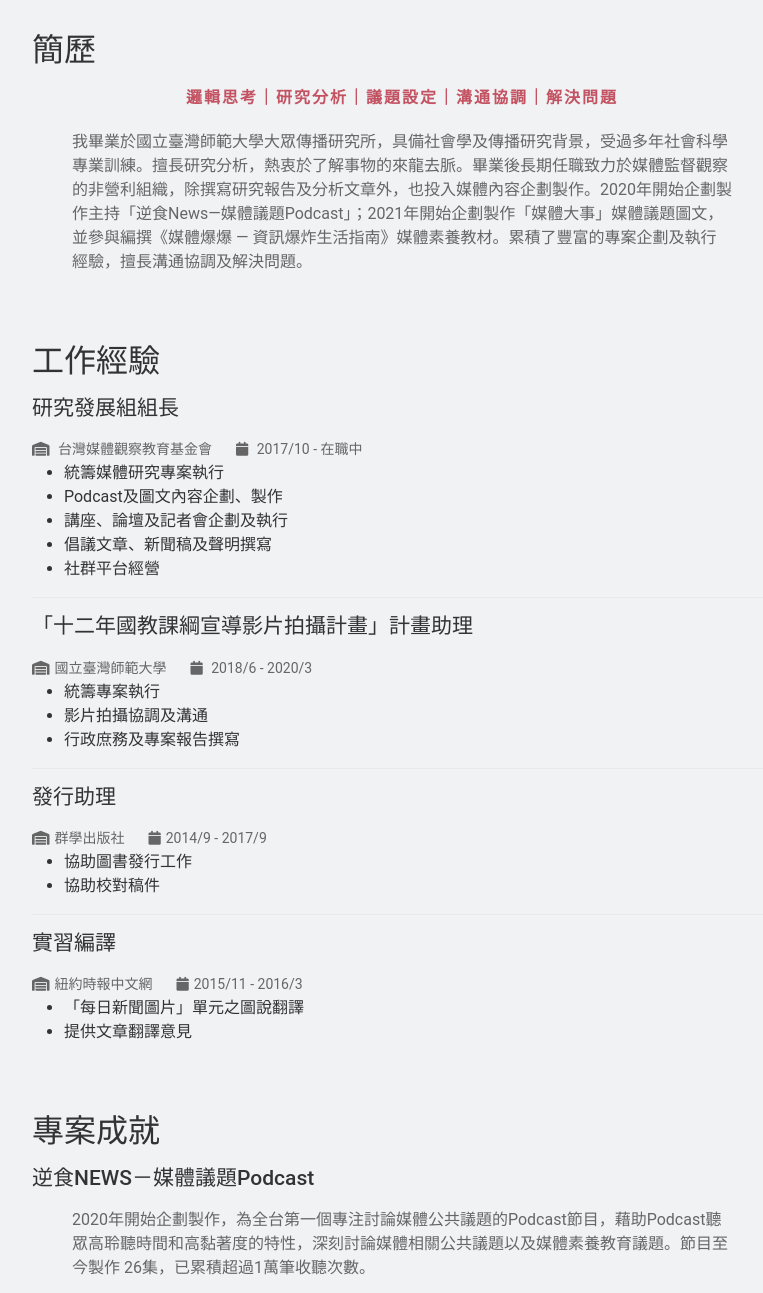
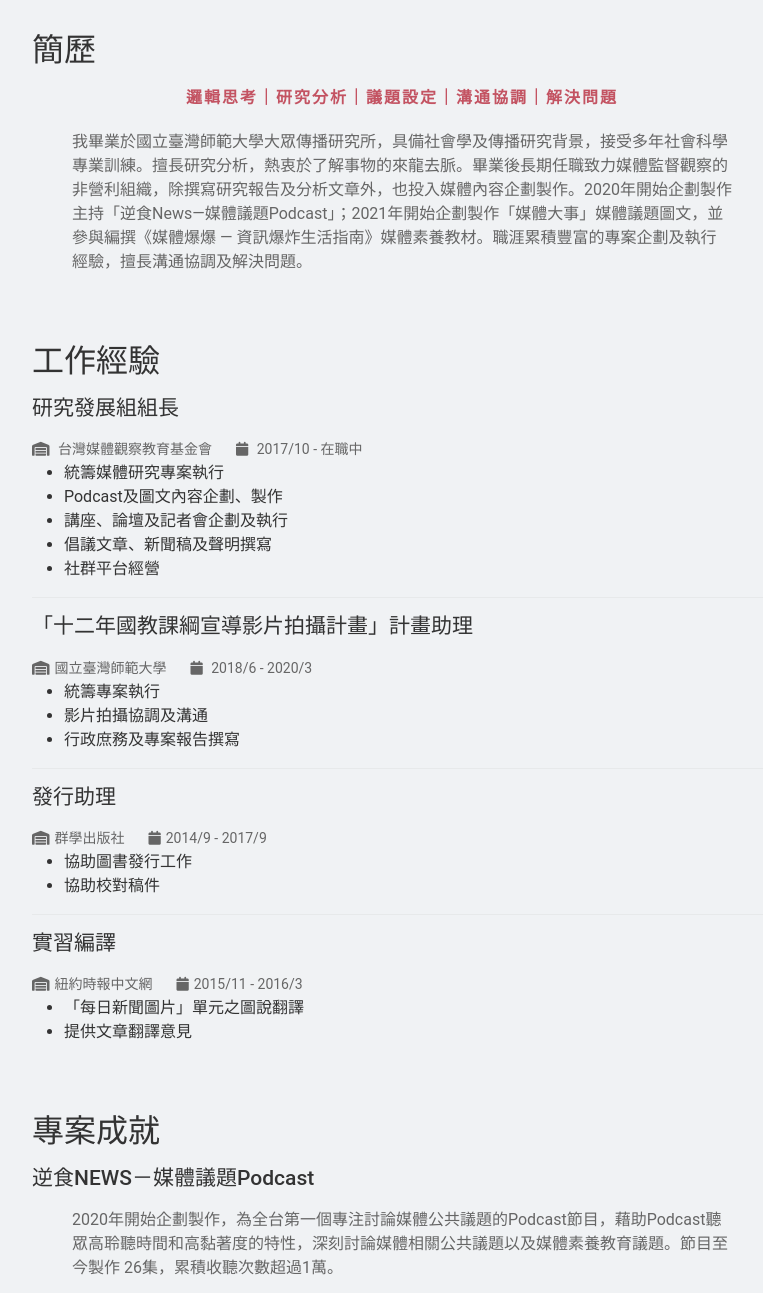
Before and after one commit to renhaojheng/resume, a plain HTML site: page index.html in a window 1280 px wide. Shown: the part 280-1573 px from the top of the page, without its empty margins (238-1001 px from the left). Drawn offline with nearby package versions, Linux system fonts and the light colour scheme.

Commit message:
modify index

```diff
--- a/index.html
+++ b/index.html
@@ -43,8 +43,8 @@
         邏輯思考｜研究分析｜議題設定｜溝通協調｜解決問題
       </div>
       <p class='description'>
-        我畢業於國立臺灣師範大學大眾傳播研究所，具備社會學及傳播研究背景，受過多年社會科學專業訓練。擅長研究分析，熱衷於了解事物的來龍去脈。畢業後長期任職致力於媒體監督觀察的非營利組織，除撰寫研究報告及分析文章外，也投入媒體內容企劃製作。2020年開始企劃製作主持「逆食News—媒體議題Podcast」；2021年開始企劃製作「媒體大事」媒體議題圖文，並參與編撰《媒體爆爆
-        — 資訊爆炸生活指南》媒體素養教材。累積了豐富的專案企劃及執行經驗，擅長溝通協調及解決問題。
+        我畢業於國立臺灣師範大學大眾傳播研究所，具備社會學及傳播研究背景，接受多年社會科學專業訓練。擅長研究分析，熱衷於了解事物的來龍去脈。畢業後長期任職致力媒體監督觀察的非營利組織，除撰寫研究報告及分析文章外，也投入媒體內容企劃製作。2020年開始企劃製作主持「逆食News—媒體議題Podcast」；2021年開始企劃製作「媒體大事」媒體議題圖文，並參與編撰《媒體爆爆
+        — 資訊爆炸生活指南》媒體素養教材。職涯累積豐富的專案企劃及執行經驗，擅長溝通協調及解決問題。
       </p>
     </section>
 
@@ -102,7 +102,7 @@
       <div class="project">
         <h3>逆食NEWS－媒體議題Podcast</h3>
         <p>2020年開始企劃製作，為全台第一個專注討論媒體公共議題的Podcast節目，藉助Podcast聽眾高聆聽時間和高黏著度的特性，深刻討論媒體相關公共議題以及媒體素養教育議題。節目至今製作
-          26集，已累積超過1萬筆收聽次數。
+          26集，累積收聽次數超過1萬。
         </p>
         <iframe src="https://open.firstory.me/embed/user/mediawatch" height="500" width="500" frameborder="0"
           scrolling="no"></iframe>
@@ -111,7 +111,7 @@
       <div class="project">
         <h3>「媒體大事」媒體議題圖文</h3>
         <p>
-          「媒體大事」媒體議題圖文「媒體大事」媒體議題圖文「媒體大事」媒體議題圖文「媒體大事」媒體議題圖文「媒體大事」媒體議題圖文「媒體大事」媒體議題圖文「媒體大事」媒體議題圖文「媒體大事」媒體議題圖文「媒體大事」媒體議題圖文
+          2021年8月開始企劃製作「媒體大事」媒體議題圖文，發布於組織Facebook粉絲專頁及Instagram帳號。以一至二週產出一篇的步調，整理並分析過去一段時間重要的媒體相關公共議題。至今產出近三十篇圖文內容。
         </p>
         <iframe
           src="https://www.facebook.com/plugins/post.php?href=https%3A%2F%2Fwww.facebook.com%2Fmediawatch%2Fposts%2F10159590507049584&show_text=true&width=500"
@@ -125,7 +125,7 @@
         <p>
           2021年與「美感細胞 教科書再造計畫」合作，參與規劃、撰寫台灣第一本專為中學生設計的媒體素養教育教材。
 
-          教材收錄媒體產權、產製流程對內容的影響以及社群媒體演算法等當代重要媒體議題，並嘗試以平易近人的行文方式，將相關知識傳授給學生。此份媒體素養教材目前已於近百所學校使用。
+          教材收錄媒體產權、內容產製流程以及社群媒體演算法等當代重要媒體議題，並嘗試以平易近人的行文方式，將相關知識傳授給學生。此份媒體素養教材目前已於近百所學校使用。
         </p>
         <div>
           <img src="textbook.jpg" alt="">
```
